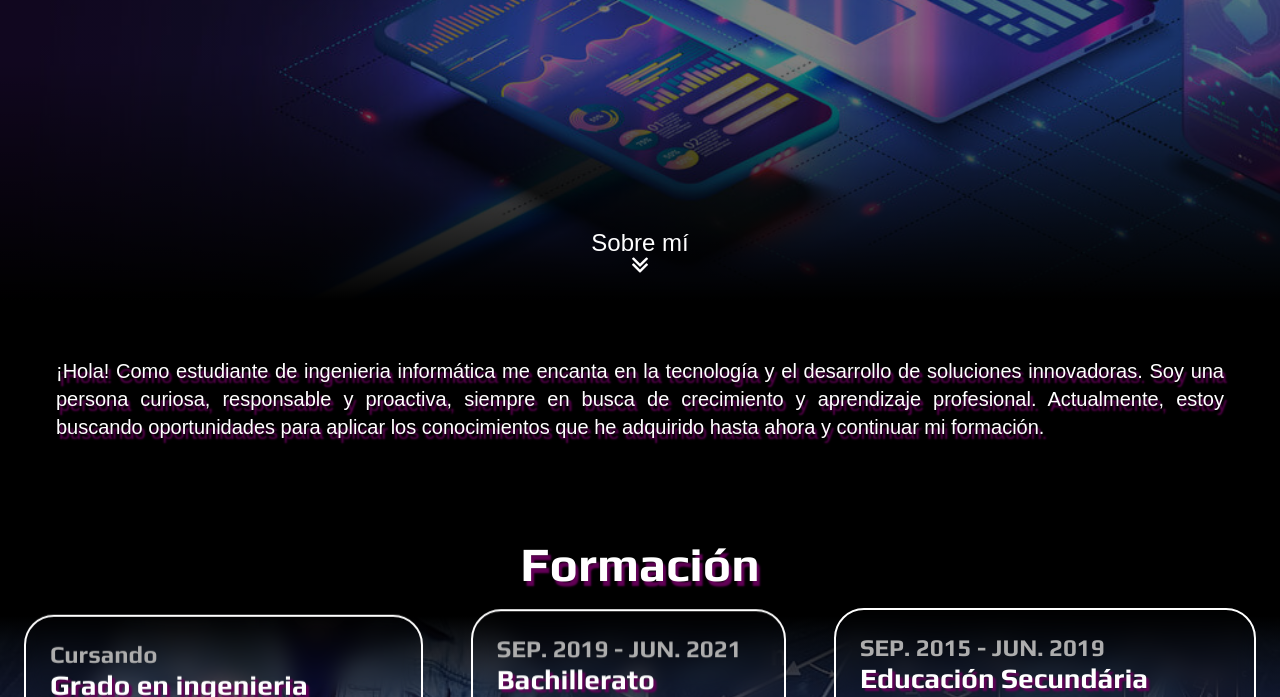
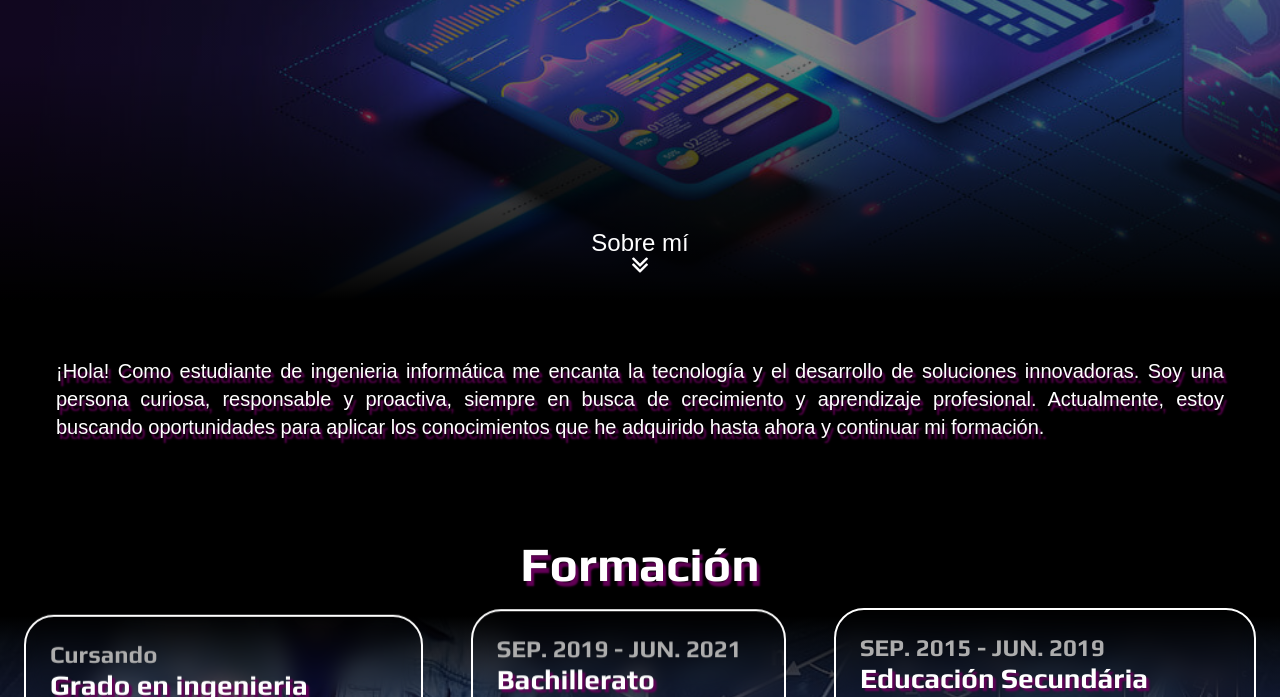
Before and after one commit to eriic1002/eriic1002.github.io, a plain HTML site: page index.html in a window 1280 px wide. Shown: the part 499-1196 px from the top of the page. Drawn offline with Linux system fonts and the light colour scheme; a web font is replaced by a local one.

Commit message:
Text fixed

```diff
--- a/index.html
+++ b/index.html
@@ -32,7 +32,7 @@
 
     <main id="main">
         <div id="about_me">
-            <p id="about_me-paragraph">¡Hola! Como estudiante de ingenieria informática me encanta en la tecnología y el desarrollo de soluciones innovadoras.
+            <p id="about_me-paragraph">¡Hola! Como estudiante de ingenieria informática me encanta la tecnología y el desarrollo de soluciones innovadoras.
             Soy una persona curiosa, responsable y proactiva, siempre en busca de crecimiento y aprendizaje profesional. Actualmente, estoy buscando oportunidades para aplicar los conocimientos que he adquirido hasta ahora y continuar mi formación. </p>
         </div>
 
```
